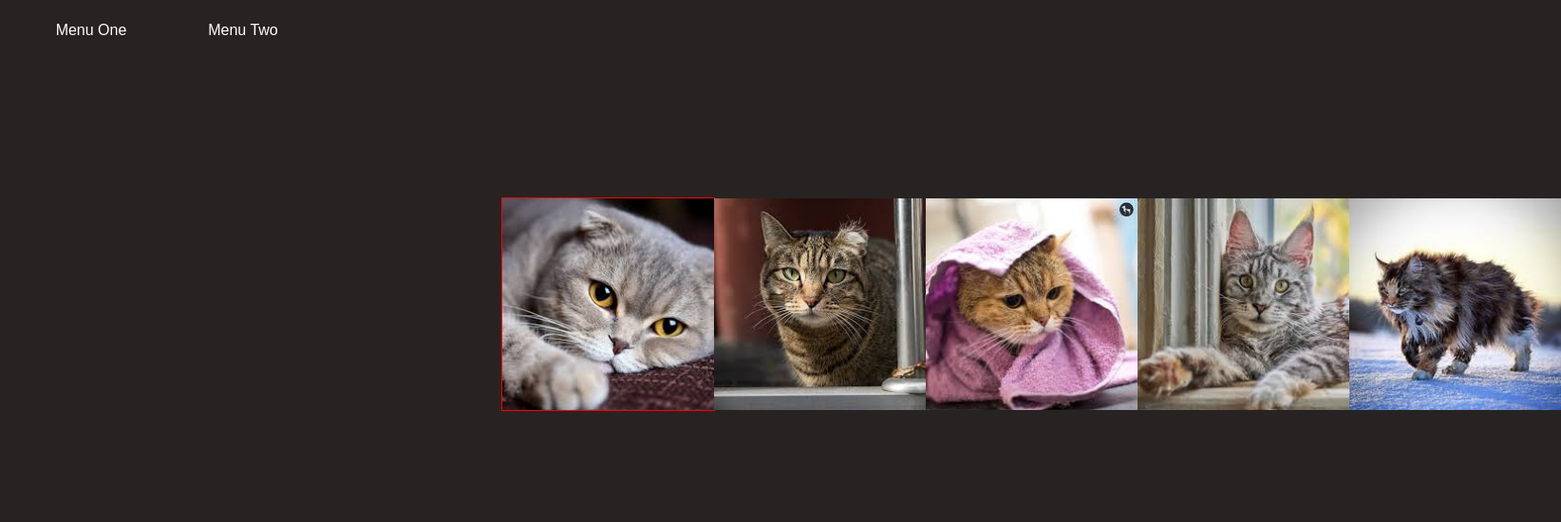
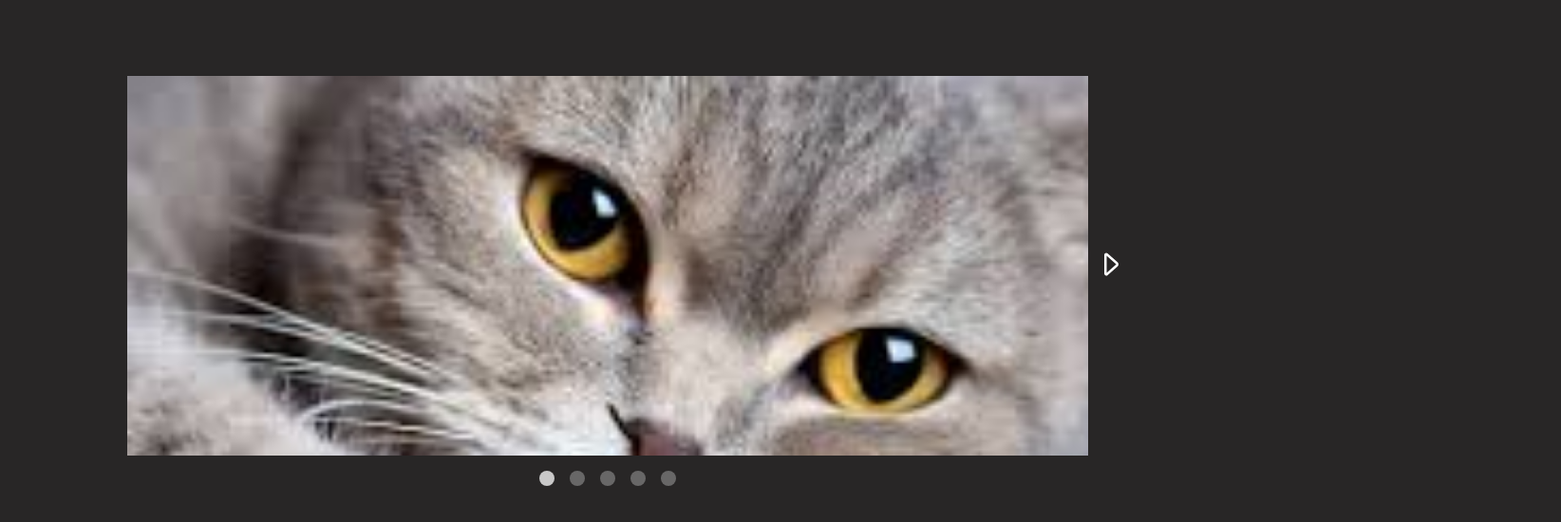
Before and after one commit to FukcThat/DynamicInteraction, a plain HTML site: page index.html in a window 1280 px wide. Shown: the whole page at 95% size, 1644 px wide, since content can reach past the window. Drawn offline with Linux system fonts and the light colour scheme.

Commit message:
Made Image Carousel

```diff
--- a/index.html
+++ b/index.html
@@ -8,7 +8,7 @@
     <script src="script.js" defer></script>
   </head>
   <body>
-    <section class="menu">
+    <!-- <section class="menu">
       <div class="menu-option-container">
         <button class="dropdown-label">Menu One</button>
         <div class="dropdown-option-container hidden">
@@ -26,15 +26,40 @@
           <p class="dropdown-link">Entirely</p>
         </div>
       </div>
-    </section>
-    <section class="carousel">
-      <div class="carousel-frame">
-        <div class="img-container">
-          <img class="picture" src="images/cat1.jpg" alt="Cat" />
-          <img class="picture" src="images/cat2.jpg" alt="Cat" />
-          <img class="picture" src="images/cat3.jpg" alt="Cat" />
-          <img class="picture" src="images/cat4.jpg" alt="Cat" />
-          <img class="picture" src="images/cat5.jpg" alt="Cat" />
+    </section> -->
+    <section class="carousel__section">
+      <div class="carousel">
+        <button class="carousel__btn carousel__btn--left hidden">
+          <img src="images/arrow-left.svg" alt="" />
+        </button>
+        <div class="carousel__track-container">
+          <ul class="carousel__track">
+            <li class="carousel__slide current-slide">
+              <img class="carousel__image" src="images/cat1.jpg" alt="" />
+            </li>
+            <li class="carousel__slide">
+              <img class="carousel__image" src="images/cat2.jpg" alt="" />
+            </li>
+            <li class="carousel__slide">
+              <img class="carousel__image" src="images/cat3.jpg" alt="" />
+            </li>
+            <li class="carousel__slide">
+              <img class="carousel__image" src="images/cat4.jpg" alt="" />
+            </li>
+            <li class="carousel__slide">
+              <img class="carousel__image" src="images/cat5.jpg" alt="" />
+            </li>
+          </ul>
+        </div>
+        <button class="carousel__btn carousel__btn--right">
+          <img src="images/arrow-right.svg" alt="" />
+        </button>
+        <div class="carousel__nav">
+          <button class="carousel__indicator current-slide"></button
+          ><button class="carousel__indicator"></button
+          ><button class="carousel__indicator"></button>
+          <button class="carousel__indicator"></button>
+          <button class="carousel__indicator"></button>
         </div>
       </div>
     </section>
--- a/script.js
+++ b/script.js
@@ -1,23 +1,105 @@
 // Drop-down
 
-const CONTAINER = document.querySelectorAll(".menu-option-container");
-const LABEL = document.querySelectorAll(".dropdown-label");
-const DROPDOWN = document.querySelectorAll(".dropdown-option-container");
+// const CONTAINER = document.querySelectorAll(".menu-option-container");
+// const LABEL = document.querySelectorAll(".dropdown-label");
+// const DROPDOWN = document.querySelectorAll(".dropdown-option-container");
 
-const initDropDown = (container, label, dropdown) => {
-  label.addEventListener("mouseover", () => {
-    dropdown.classList.remove("hidden");
-  });
+// const initDropDown = (container, label, dropdown) => {
+//   label.addEventListener("mouseover", () => {
+//     dropdown.classList.remove("hidden");
+//   });
 
-  container.addEventListener("mouseleave", () => {
-    dropdown.classList.add("hidden");
-  });
+//   container.addEventListener("mouseleave", () => {
+//     dropdown.classList.add("hidden");
+//   });
+// };
+
+// const initMenu = (containerArr, labelArr, dropdownArr) => {
+//   for (let i = 0; i < containerArr.length; i++) {
+//     initDropDown(containerArr[i], labelArr[i], dropdownArr[i]);
+//   }
+// };
+
+// initMenu(CONTAINER, LABEL, DROPDOWN);
+
+// Carousel
+
+const track = document.querySelector(".carousel__track");
+const slides = Array.from(track.children);
+const prevBtn = document.querySelector(".carousel__btn--left");
+const nextBtn = document.querySelector(".carousel__btn--right");
+const dotsNav = document.querySelector(".carousel__nav");
+const dots = Array.from(dotsNav.children);
+
+const slideWidth = slides[0].getBoundingClientRect().width;
+
+const setSlidePosition = (slide, index) => {
+  slide.style.left = slideWidth * index + "px";
 };
 
-const initMenu = (containerArr, labelArr, dropdownArr) => {
-  for (let i = 0; i < containerArr.length; i++) {
-    initDropDown(containerArr[i], labelArr[i], dropdownArr[i]);
+slides.forEach(setSlidePosition);
+
+const moveToSlide = (track, currentSlide, targetSlide) => {
+  track.style.transform = "translateX(-" + targetSlide.style.left + ")";
+  currentSlide.classList.remove("current-slide");
+  targetSlide.classList.add("current-slide");
+};
+
+const updateDots = (currentDot, targetDot) => {
+  currentDot.classList.remove("current-slide");
+  targetDot.classList.add("current-slide");
+};
+
+const hideShowArrows = (slides, prevBtn, nextBtn, targetIndex) => {
+  if (targetIndex === 0) {
+    prevBtn.classList.add("hidden");
+    nextBtn.classList.remove("hidden");
+  } else if (targetIndex === slides.length - 1) {
+    prevBtn.classList.remove("hidden");
+    nextBtn.classList.add("hidden");
+  } else {
+    prevBtn.classList.remove("hidden");
+    nextBtn.classList.remove("hidden");
   }
 };
 
-initMenu(CONTAINER, LABEL, DROPDOWN);
+prevBtn.addEventListener("click", (e) => {
+  const currentSlide = track.querySelector(".current-slide");
+  const prevSlide = currentSlide.previousElementSibling;
+  const currentDot = dotsNav.querySelector(".current-slide");
+  const prevDot = currentDot.previousElementSibling;
+  const prevIndex = slides.findIndex((slide) => slide === prevSlide);
+
+  console.log(currentDot.attributes);
+
+  moveToSlide(track, currentSlide, prevSlide);
+  updateDots(currentDot, prevDot);
+  hideShowArrows(slides, prevBtn, nextBtn, prevIndex);
+});
+
+nextBtn.addEventListener("click", (e) => {
+  const currentSlide = track.querySelector(".current-slide");
+  const nextSlide = currentSlide.nextElementSibling;
+  const currentDot = dotsNav.querySelector(".current-slide");
+  const nextDot = currentDot.nextElementSibling;
+  const nextIndex = slides.findIndex((slide) => slide === nextSlide);
+
+  moveToSlide(track, currentSlide, nextSlide);
+  updateDots(currentDot, nextDot);
+  hideShowArrows(slides, prevBtn, nextBtn, nextIndex);
+});
+
+dotsNav.addEventListener("click", (e) => {
+  const targetDot = e.target.closest("button");
+
+  if (!targetDot) return;
+
+  const currentSlide = track.querySelector(".current-slide");
+  const currentDot = dotsNav.querySelector(".current-slide");
+  const targetIndex = dots.findIndex((dot) => dot === targetDot);
+  const targetSlide = slides[targetIndex];
+
+  moveToSlide(track, currentSlide, targetSlide);
+  updateDots(currentDot, targetDot);
+  hideShowArrows(slides, prevBtn, nextBtn, targetIndex);
+});
--- a/style.css
+++ b/style.css
@@ -1,4 +1,4 @@
-* {
+/* body {
     box-sizing: border-box;
     background-color: rgb(40, 35, 35);
     color: white;
@@ -27,6 +27,8 @@
 }
 
 .dropdown-label {
+    background-color: rgb(40, 35, 35);
+    color: white;
     height: 2rem;
     width: 8rem;
     font-size: 1rem;
@@ -44,22 +46,94 @@
 
 .dropdown-link:hover {
     background-color: rgb(184, 139, 124);
-}
+} */
 
 /* Image Carousel  */
 
-.carousel-frame {
-    height: 100dvh;
+body {
+    background-color: rgb(40, 38, 38);
+}
+
+.carousel__section {
+    margin-top: 5rem;
+}
+
+.carousel {
+    height: 400px;
+    width: 80%;
+    margin: 0 auto;
+    position: relative;
+}
+
+.carousel__image {
+    height: 100%;
+    width: 100%;
+    object-fit: cover;
+}
+
+.carousel__track-container {
+    height: 100%;
+    position: relative;
+    overflow: hidden;
+}
+
+.carousel__track {
+    height: 100%;
+    margin: 0;
+    padding: 0;
+    list-style: none;
+    position: relative;
+    transition: transform 250ms ease-in;
+}
+
+.carousel__slide {
+    position: absolute;
+    top: 0;
+    bottom: 0;
+    width: 100%;
+}
+
+.carousel__btn {
+    cursor: pointer;
+    position: absolute;
+    top: 50%;
+    transform: translateY(-50%);
+    background: transparent;
+    border: none;
+}
+
+.carousel__btn--left {
+    left: -3rem;
+}
+
+.carousel__btn--right {
+    right: -3rem;
+}
+
+.carousel__btn img {
+    width: 2.5rem;
+}
+
+.carousel__nav {
     display: flex;
     justify-content: center;
-    padding-top: 10rem;
+    gap: 1rem;
+    padding: 1rem;
 }
 
-.img-container {
-    position: relative;
-    height: 225px;
-    width: 225px;
-    border: red solid 1px;
-    display: flex;
-    /* overflow: hidden; */
+.carousel__indicator {
+    cursor: pointer;
+    background-color: rgba(255, 255, 255, 0.3);
+    height: 1rem;
+    width: 1rem;
+    border: none;
+    border-radius: 50%;
 }
+
+.carousel__indicator.current-slide {
+    background-color: rgba(255, 255, 255, 0.75);
+}
+
+.hidden {
+    display: none;
+}
```
Also changed, not shown: images/arrow-left.svg (added), images/arrow-right.svg (added).
